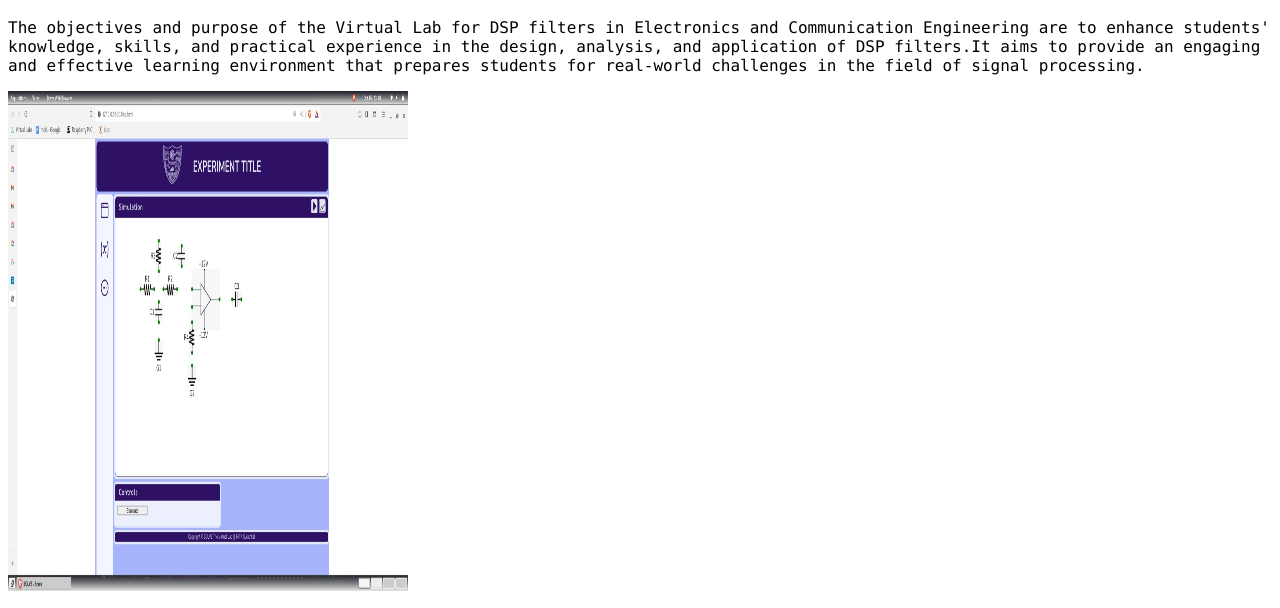
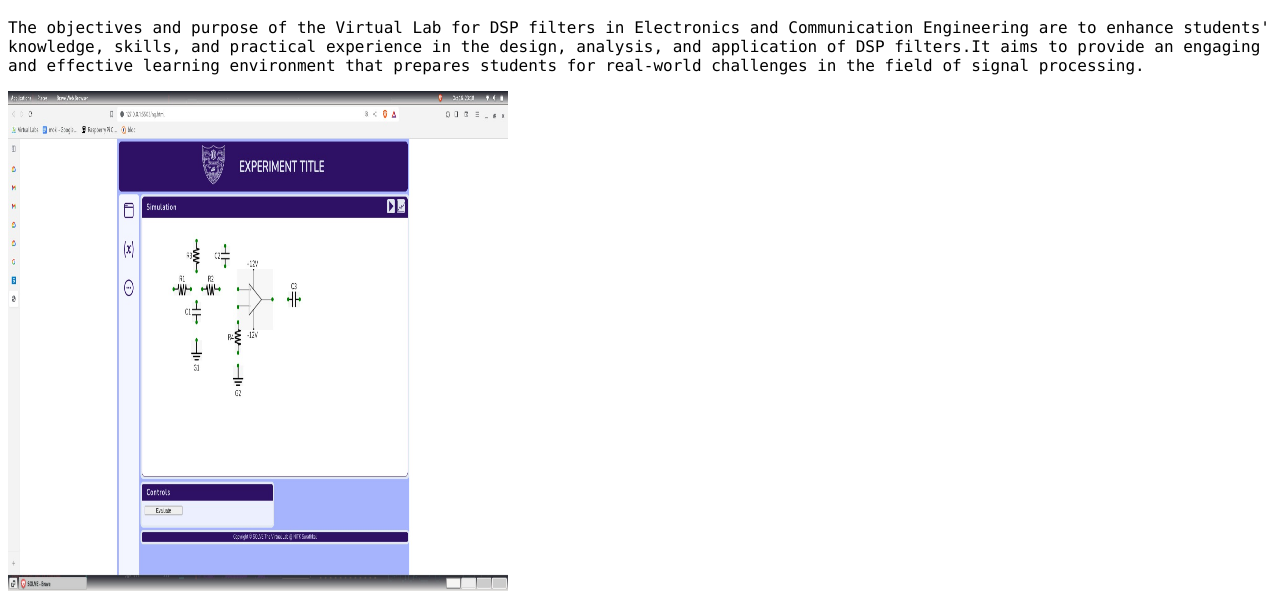
Before and after one commit to Prathamputhran06/portfolio, a plain HTML site: page project.html in a window 1280 px wide. Shown: the part 122-730 px from the top of the page. Drawn offline with Linux system fonts and the light colour scheme.

Commit message:
Update project.html

```diff
--- a/project.html
+++ b/project.html
@@ -11,7 +11,7 @@
   <h1 class="auto">PROJECTS</h1>
   <h1><strong>Lowpassfilter simulator</strong> </h1>
   <p>The objectives and purpose of the Virtual Lab for DSP filters in Electronics and Communication Engineering are to enhance students' knowledge, skills, and practical experience in the design, analysis, and application of DSP filters.It aims to provide an engaging and effective learning environment that prepares students for real-world challenges in the field of signal processing.</p>
-  <img src="css/nitk.jpg" height="500px" width="400px">
+  <img src="css/nitk.jpg" height="500px" width="500px">
   <p>This project was a part of NITK surathkals internship in the Computer System Design Deparment under the gudiance of Senior Researcher Ms Shresta Udupi.<br>I particularly worked on the formulae for the signal processing as well as developing the user interface for the circuit connections.</p>
  <h1><strong>Gerber Design and Fabrication of temparature sensor module</strong> </h1>
   <p>The objectives and purpose of this project was to develop a cost efficient self made temparature sensor coupling module.which was 70% efficient when compared to the other standard coupling circuit in the market</p>
```
